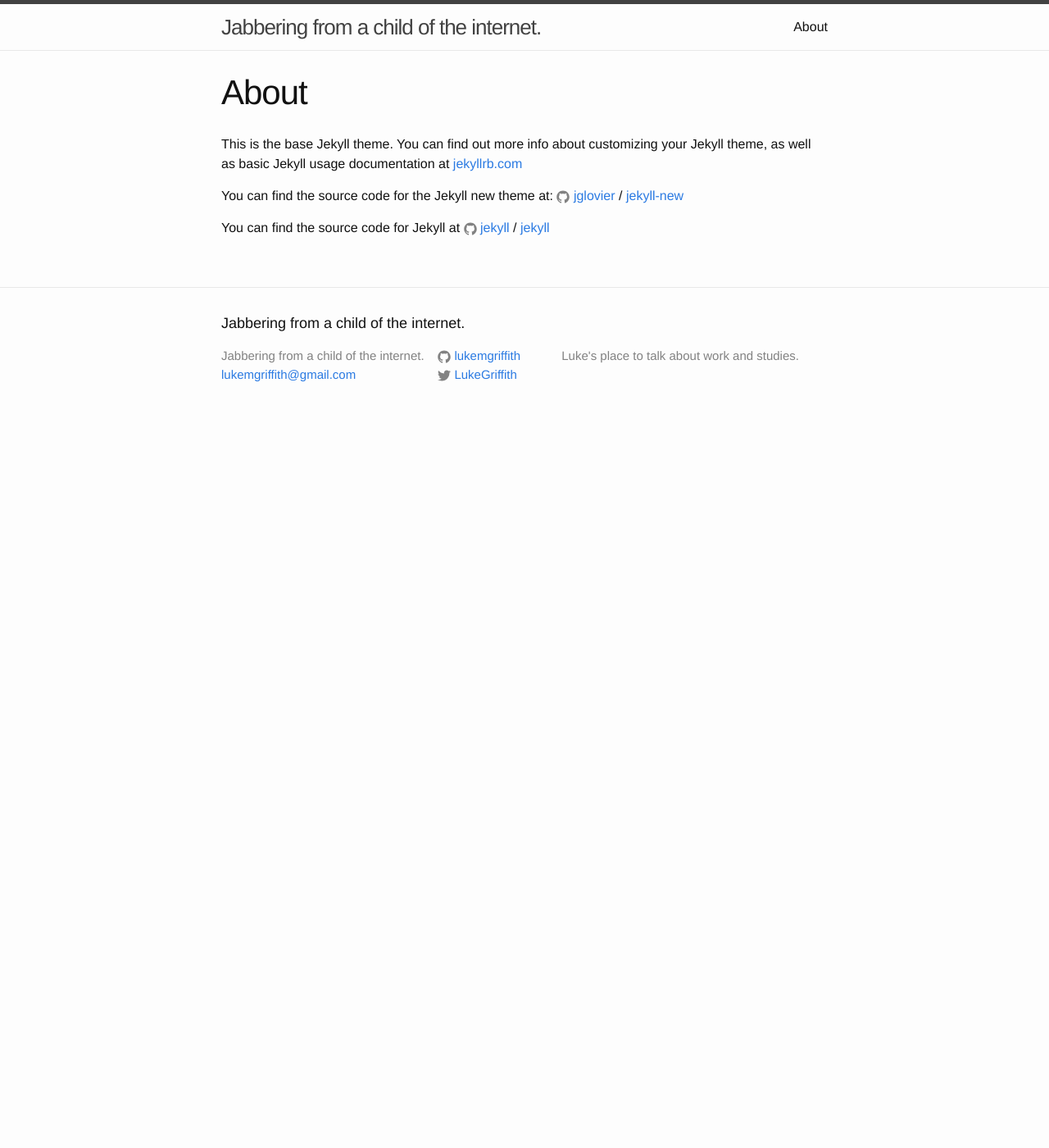
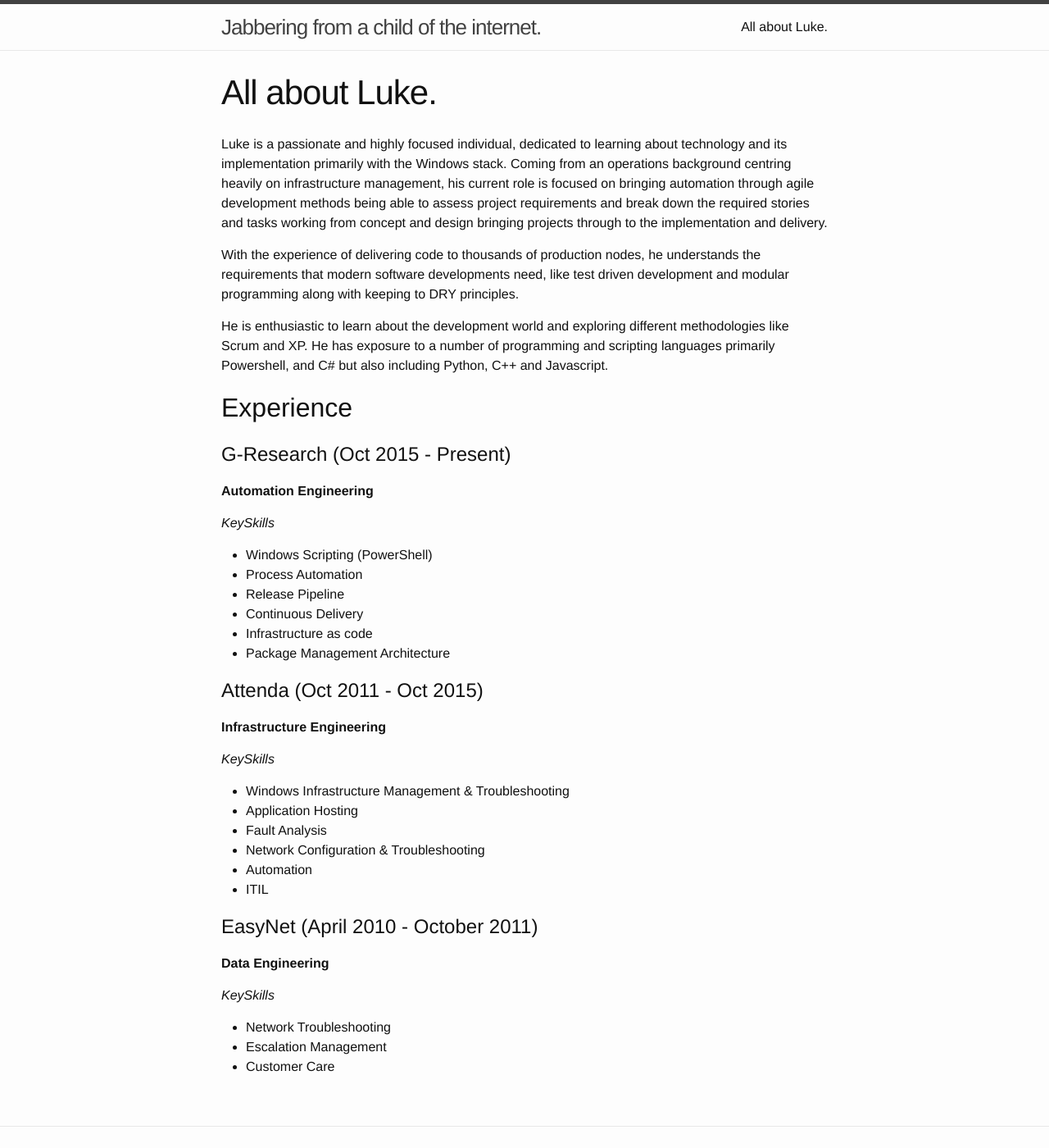
Before and after one commit to lukegriffith/lukemgriffith.github.io, a Jekyll site: the page built from about.md, in a window 1280 px wide and 1400 px high. Shown: the whole window at 82% size. Built offline with Jekyll 4.4.1, drawn with Linux system fonts in a browser that asks for light colours.

Commit message:
changes to about.

```diff
--- a/about.md
+++ b/about.md
@@ -1,15 +1,52 @@
 ---
 layout: page
-title: About
-permalink: /about/
+title: All about Luke.
+excerpt: "All about Luke."
+modified: 2014-08-08T19:44:38.564948-04:00
 ---
 
-This is the base Jekyll theme. You can find out more info about customizing your Jekyll theme, as well as basic Jekyll usage documentation at [jekyllrb.com](http://jekyllrb.com/)
 
-You can find the source code for the Jekyll new theme at:
-{% include icon-github.html username="jglovier" %} /
-[jekyll-new](https://github.com/jglovier/jekyll-new)
 
-You can find the source code for Jekyll at
-{% include icon-github.html username="jekyll" %} /
-[jekyll](https://github.com/jekyll/jekyll)
+Luke is a passionate and highly focused individual, dedicated to learning about technology and its implementation primarily with the Windows stack. Coming from an operations background centring heavily on infrastructure management, his current role is focused on bringing automation through agile development methods being able to assess project requirements and break down the required stories and tasks working from concept and design bringing projects through to the implementation and delivery.
+
+With the experience of delivering code to thousands of production nodes, he understands the requirements that modern software developments need, like test driven development and modular programming along with keeping to DRY principles.
+
+He is enthusiastic to learn about the development world and exploring different methodologies like Scrum and XP. He has exposure to a number of programming and scripting languages primarily Powershell, and C# but also including Python, C++ and Javascript.
+
+## Experience
+
+# G-Research (Oct 2015 - Present)
+**Automation Engineering**
+
+
+*KeySkills*
+
+- Windows Scripting (PowerShell)
+- Process Automation
+- Release Pipeline
+- Continuous Delivery
+- Infrastructure as code
+- Package Management Architecture
+
+
+# Attenda (Oct 2011 - Oct 2015)
+**Infrastructure Engineering**
+
+*KeySkills*
+
+- Windows Infrastructure Management & Troubleshooting
+- Application Hosting
+- Fault Analysis
+- Network Configuration & Troubleshooting
+- Automation
+- ITIL
+
+
+# EasyNet (April 2010 - October 2011)
+**Data Engineering**
+
+*KeySkills*
+
+- Network Troubleshooting
+- Escalation Management
+- Customer Care
```
